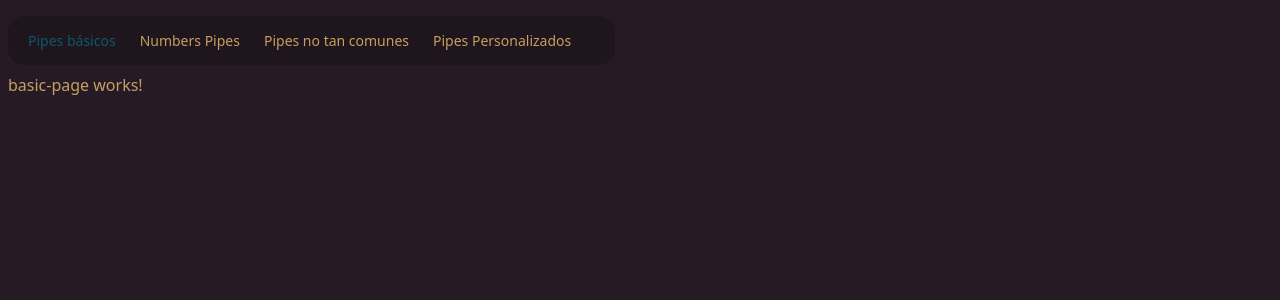
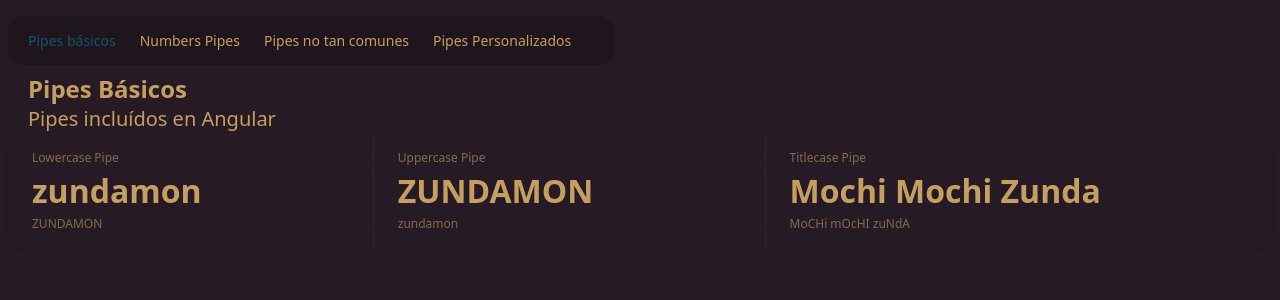
Before and after one commit to ClaudiaQuezadaRiquelme/FH-05-pipes-app, an Angular app: page /basic in a window 1280 px wide. Shown: the top 300 px of the page. Built offline with nearby package versions, Linux system fonts and the light colour scheme.

Commit message:
lowercase, uppercase, titlecase

```diff
--- a/src/app/pages/basic-page/basic-page.component.html
+++ b/src/app/pages/basic-page/basic-page.component.html
@@ -1 +1,24 @@
-<p>basic-page works!</p>
+<section class="mx-5">
+  <h1 class="text-2xl font-bold">Pipes Básicos</h1>
+  <h3 class="text-xl font-thin">Pipes incluídos en Angular</h3>
+</section>
+
+<div class="stats stats-vertical lg:stats-horizontal shadow w-full">
+  <div class="stat">
+    <div class="stat-title">Lowercase Pipe</div>
+    <div class="stat-value">{{ nameUpper() | lowercase }}</div>
+    <div class="stat-desc">{{ nameUpper() }}</div>
+  </div>
+
+  <div class="stat">
+    <div class="stat-title">Uppercase Pipe</div>
+    <div class="stat-value">{{ nameLower() | uppercase}}</div>
+    <div class="stat-desc">{{ nameLower() }}</div>
+  </div>
+
+  <div class="stat">
+    <div class="stat-title">Titlecase Pipe</div>
+    <div class="stat-value">{{ fullName() | titlecase}}</div>
+    <div class="stat-desc">{{ fullName() }}</div>
+  </div>
+</div>
--- a/src/app/pages/basic-page/basic-page.component.ts
+++ b/src/app/pages/basic-page/basic-page.component.ts
@@ -1,10 +1,15 @@
-import { Component } from '@angular/core';
+import { LowerCasePipe, TitleCasePipe, UpperCasePipe } from '@angular/common';
+import { Component, signal } from '@angular/core';
 
 @Component({
   selector: 'app-basic-page',
-  imports: [],
+  imports: [
+    LowerCasePipe, UpperCasePipe, TitleCasePipe
+  ],
   templateUrl: './basic-page.component.html',
 })
 export default class BasicPageComponent {
-
+  nameLower = signal('zundamon');
+  nameUpper = signal('ZUNDAMON');
+  fullName  = signal('MoCHi mOcHI zuNdA');
 }
```
